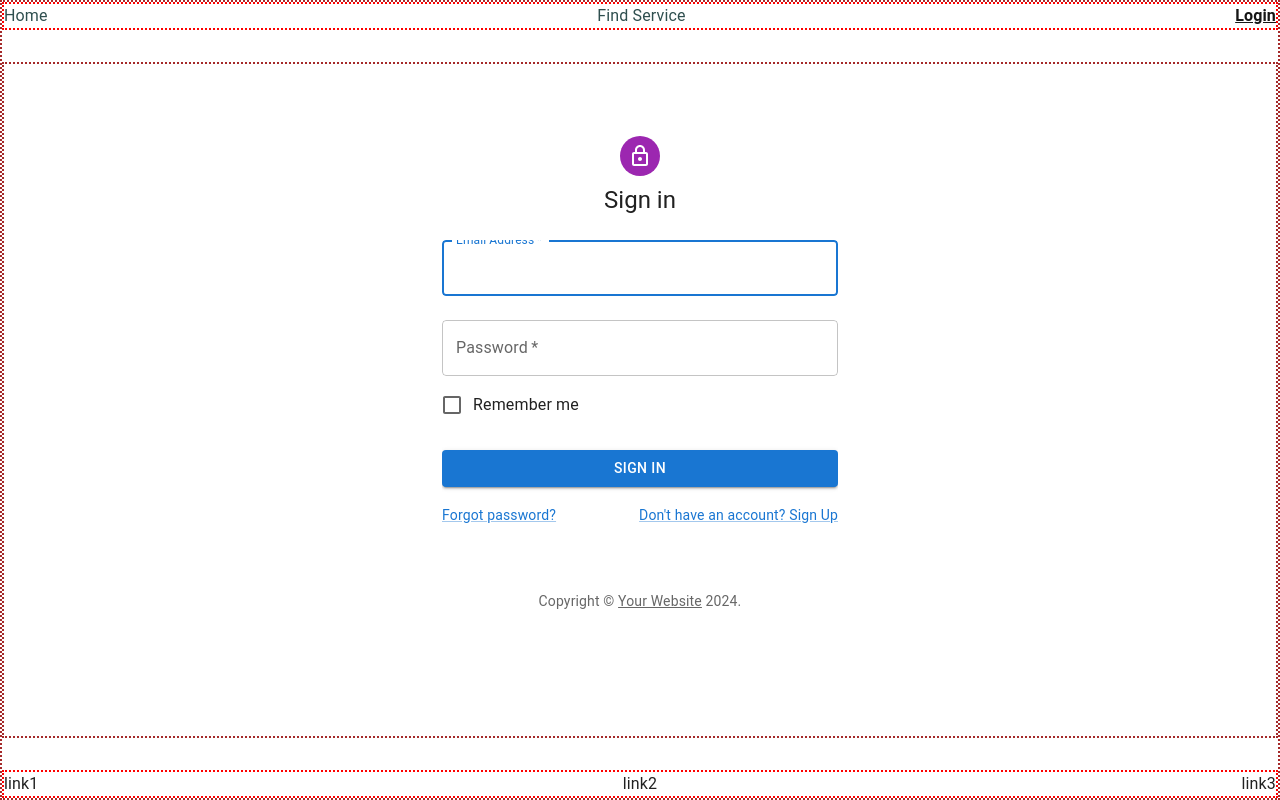
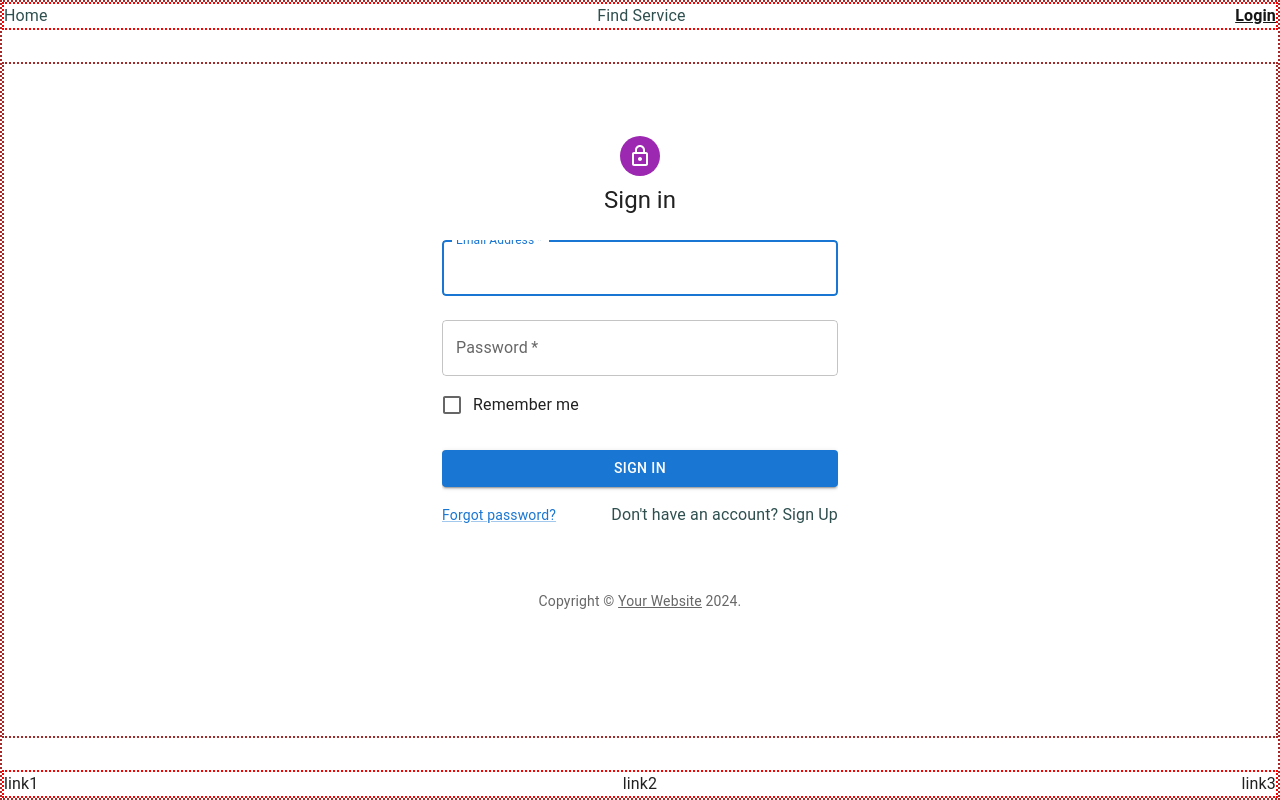
Before and after one commit to Code-the-Dream-School/gg-pac-team5-front, a React (Vite) app: page /auth/login in a window 1280 px wide. Built offline with nearby package versions, Linux system fonts and the light colour scheme.

Commit message:
Add working NavLink to registration page

```diff
--- a/src/Pages/Auth/Login.jsx
+++ b/src/Pages/Auth/Login.jsx
@@ -12,6 +12,7 @@ import LockOutlinedIcon from "@mui/icons-material/LockOutlined";
 import Typography from "@mui/material/Typography";
 import Container from "@mui/material/Container";
 import { createTheme, ThemeProvider } from "@mui/material/styles";
+import { NavLink } from "react-router-dom";
 
 function Copyright(props) {
   return (
@@ -108,9 +109,9 @@ export default function Login() {
                 </Link>
               </Grid>
               <Grid item>
-                <Link href="#" variant="body2">
+                <NavLink to="/auth/register" variant="body2">
                   {"Don't have an account? Sign Up"}
-                </Link>
+                </NavLink>
               </Grid>
             </Grid>
           </Box>
```
